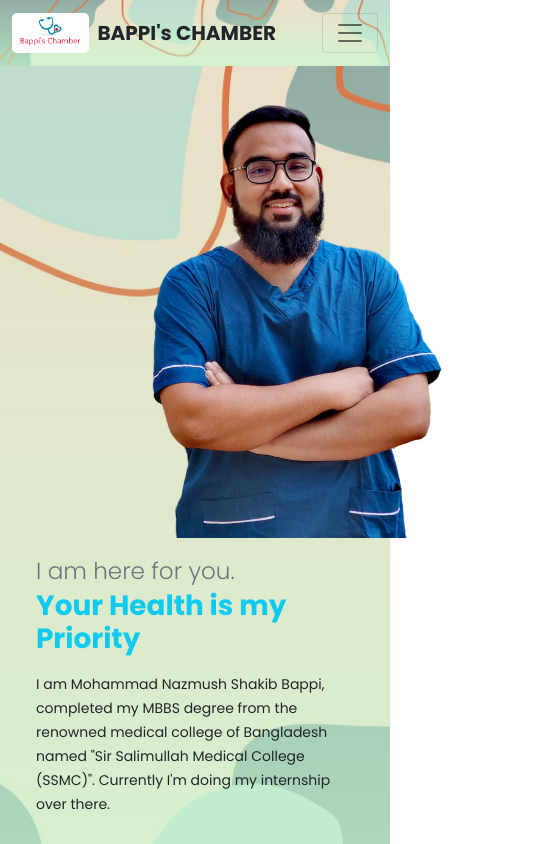
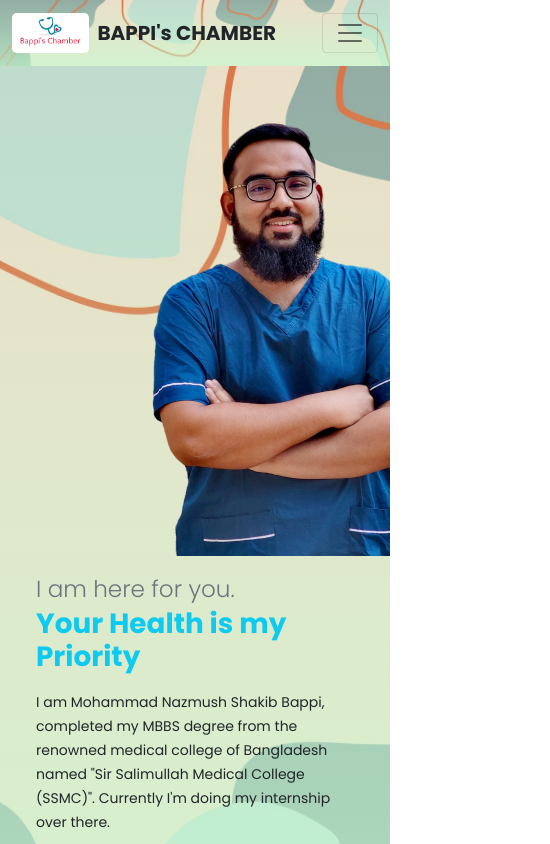
Before and after one commit to Arafath-Rahman/doctorsChamber, a React (Create React App) app: page / in a window 390 px wide. Shown: the top 844 px of the page, 550 px wide, since content can reach past the window. Built offline with nearby package versions, Linux system fonts and the light colour scheme.

Commit message:
made homepage responsive

```diff
--- a/src/Pages/Authentication/Login/Login.css
+++ b/src/Pages/Authentication/Login/Login.css
@@ -27,7 +27,7 @@
   padding: 20px;
   font-size: 16px;
   font-weight: 600;
-  letter-spacing: 10px;
+  letter-spacing: 7px;
   text-align: center;
 }
 
--- a/src/Pages/Home/Home/Home.css
+++ b/src/Pages/Home/Home/Home.css
@@ -1,3 +1,7 @@
+.home-container {
+  margin-top: 66px;
+}
+
 .banner-bg {
   background-image: linear-gradient(
       rgba(255, 255, 255, 0),
@@ -6,9 +10,8 @@
     url("../../../Asset/images/abstract.jpg");
   height: auto;
   background-position: center;
-  background-repeat: no-repeat;
+  background-repeat: cover;
   background-size: cover;
-  position: relative;
 }
 
 #btn-appointment {
--- a/src/Pages/Home/Home/Home.js
+++ b/src/Pages/Home/Home/Home.js
@@ -6,7 +6,7 @@ import "./Home.css";
 const Home = () => {
   return (
     <div>
-      <div className="banner-bg pb-5">
+      <div className="home-container banner-bg pb-5 overflow-hidden">
         <div className="container row mx-auto mb-5">
           <div className="col col-md-7 mt-3 mt-md-0 order-md-1 order-2 d-flex flex-column align-items-center justify-content-end">
             <div className="">
--- a/src/Pages/Home/Services/Services.js
+++ b/src/Pages/Home/Services/Services.js
@@ -9,7 +9,7 @@ const Services = () => {
   return (
     <div className="my-5 text-center py-5">
       <h2 className="fs-3 fw-bold text-info text center">SERVICES: {services.length}</h2>
-      <div className="container mx-auto mb-5 d-flex flex-column flex-md-row justify-content-md-around align-items-center">
+      <div className="container mx-auto mb-5 d-flex flex-column flex-md-row justify-content-md-around align-items-center gap-3">
         {
           services.map(service => <Service key={service.id} service={service}></Service>)
         }
--- a/src/Pages/Shared/Header/Header.js
+++ b/src/Pages/Shared/Header/Header.js
@@ -6,11 +6,11 @@ import "./Header.css";
 
 const Header = () => {
   return (
-    <div className="header-bg mb-5 bg-transparent">
+    <div className="header-bg bg-transparent">
       <Navbar
         className="color-nav top-3 header-bg fixed-top"
         variant="light"
-        expand={"md"}
+        expand={"lg"}
       >
         <Container>
           <Navbar.Brand
```
